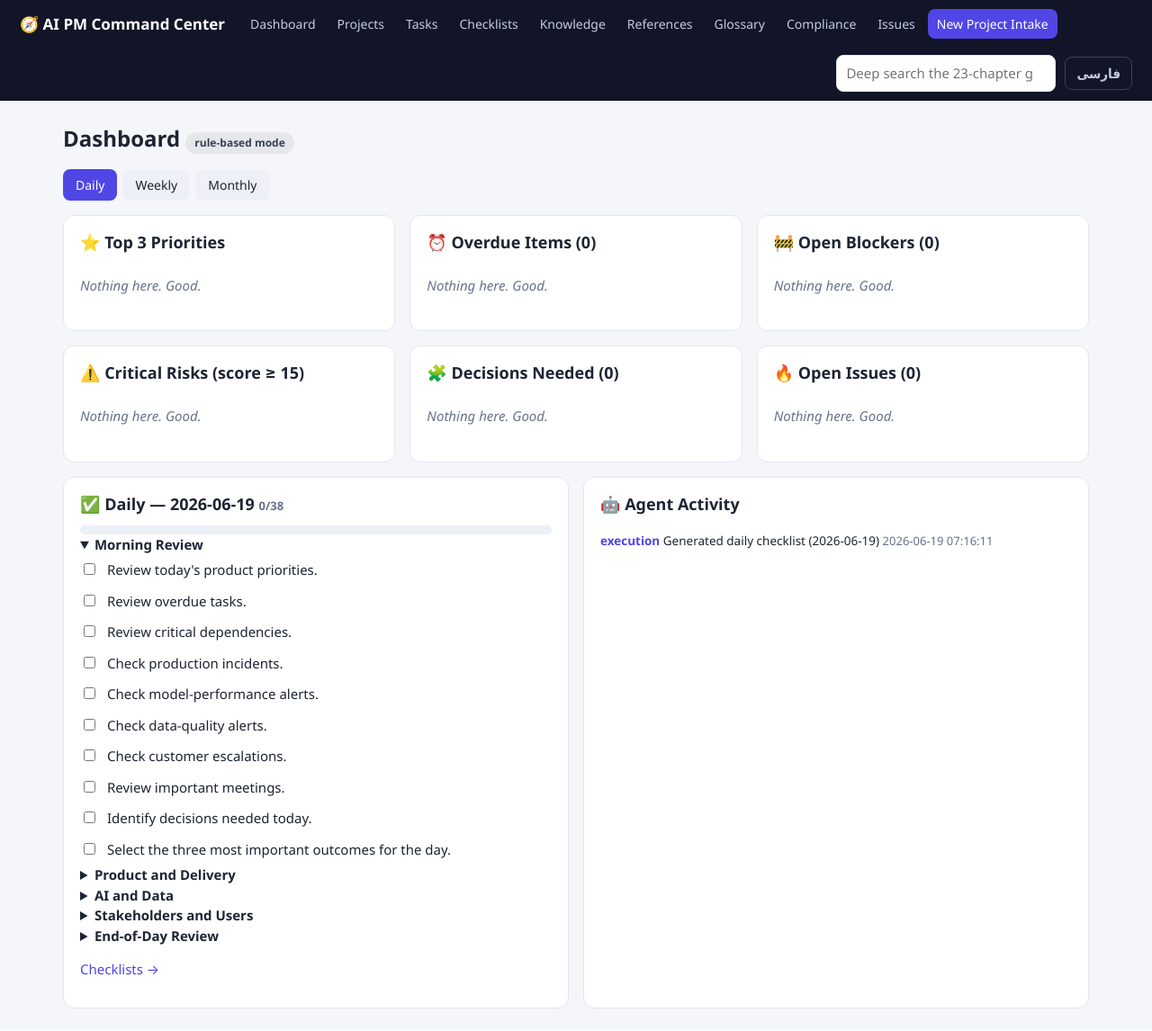
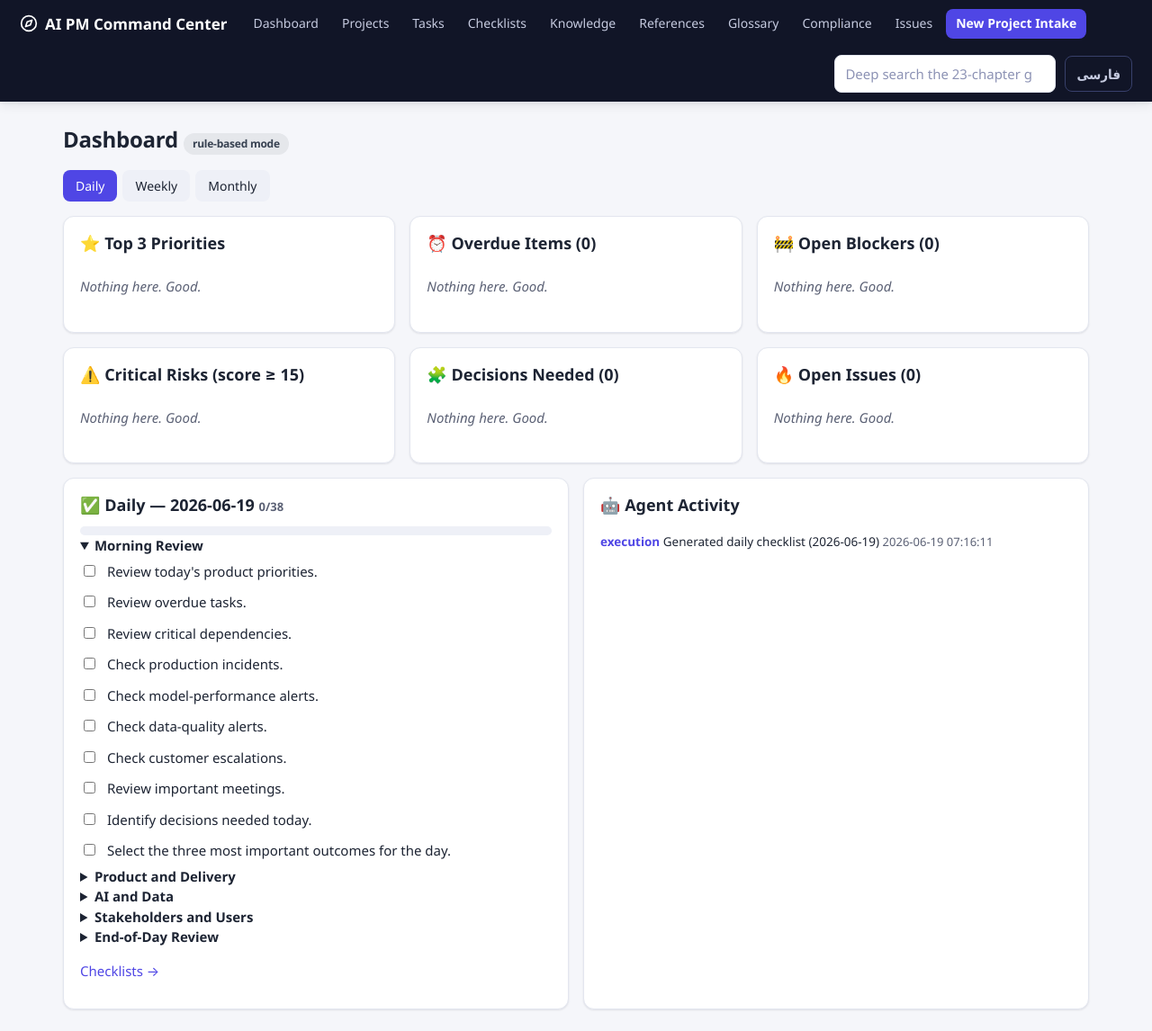
Before and after one commit to pejmannafezi/Product-manager-AI, a FastAPI app: page / in a window 1280 px wide. Shown: the whole page at 90% size. Before the commit the page ends 1121 px from the top, so only its background shows below. Run offline with FastAPI, Linux system fonts and the light colour scheme; data comes from the database, SQL or seed files in the repository; data that the repository does not hold is empty.

Commit message:
Improve UI accessibility, interaction polish, and visual hierarchy
Accessibility: add visible :focus-visible rings across links/buttons/inputs/
tabs/nav, a translated skip-to-main-content link, replace the emoji brand icon
with an inline SVG, darken muted text to meet WCAG AA contrast, and honor
prefers-reduced-motion.

Polish: shared 160ms transition token with hover/active states on buttons,
tabs, nav, and links; a two-step shadow/elevation scale (cards + topbar +
card-hover lift); tokenize repeated fills into --fill/--fill-hover; tabular
figures for tables, scores, and Gantt dates.

Adds UI-REVIEW.md documenting the review, fixes, verification, and next steps.
Pure CSS/markup; all pages render and the full suite passes (21).

Also gitignore locally-installed .claude/skills/ (personal tooling).

Co-Authored-By: Claude Opus 4.8 <noreply@anthropic.com>

```diff
--- a/app/static/css/app.css
+++ b/app/static/css/app.css
@@ -1,42 +1,71 @@
 :root {
-  --bg: #f5f6fa; --card: #ffffff; --ink: #1d2433; --muted: #69718a;
-  --line: #e3e6ef; --brand: #4f46e5; --brand-2: #7c3aed;
+  --bg: #f5f6fa; --card: #ffffff; --ink: #1d2433; --muted: #5b6175;
+  --line: #e3e6ef; --fill: #eef0f7; --fill-hover: #e2e6f1;
+  --brand: #4f46e5; --brand-ink: #4338ca; --brand-2: #7c3aed;
   --green: #15803d; --amber: #b45309; --red: #b91c1c;
-  --radius: 12px;
+  --radius: 12px; --radius-sm: 8px;
+  --shadow-sm: 0 1px 2px rgba(17, 21, 39, .06), 0 1px 3px rgba(17, 21, 39, .04);
+  --shadow-md: 0 4px 12px rgba(17, 21, 39, .08), 0 2px 4px rgba(17, 21, 39, .05);
+  --ring: 0 0 0 3px rgba(79, 70, 229, .35);
+  --ease: 160ms cubic-bezier(.4, 0, .2, 1);
 }
 * { box-sizing: border-box; }
 body {
   margin: 0; background: var(--bg); color: var(--ink);
   font-family: "Segoe UI", system-ui, -apple-system, "Vazirmatn", Tahoma, sans-serif;
   font-size: 15px; line-height: 1.5;
+  -webkit-font-smoothing: antialiased;
 }
-a { color: var(--brand); text-decoration: none; }
+a { color: var(--brand); text-decoration: none; transition: color var(--ease); }
 a:hover { text-decoration: underline; }
+
+/* visible keyboard focus on every interactive element */
+:focus-visible { outline: none; box-shadow: var(--ring); border-radius: var(--radius-sm); }
+a:focus-visible, .chapter-card:focus-visible { border-radius: var(--radius-sm); }
+
+/* keyboard skip-link (visually hidden until focused) */
+.skip-link {
+  position: absolute; left: 12px; top: -48px; z-index: 100;
+  background: var(--brand); color: #fff; padding: 9px 16px;
+  border-radius: var(--radius-sm); font-weight: 600;
+  transition: top var(--ease);
+}
+.skip-link:focus { top: 12px; text-decoration: none; }
 
 .topbar {
   display: flex; align-items: center; gap: 18px; flex-wrap: wrap;
   background: #111527; color: #fff; padding: 10px 22px;
-  position: sticky; top: 0; z-index: 10;
+  position: sticky; top: 0; z-index: 20;
+  box-shadow: var(--shadow-md);
 }
-.topbar .brand { color: #fff; font-weight: 700; font-size: 17px; }
+.topbar .brand { color: #fff; font-weight: 700; font-size: 17px; display: inline-flex; align-items: center; gap: 8px; }
+.topbar .brand svg { width: 20px; height: 20px; }
 .topbar nav { display: flex; gap: 4px; flex-wrap: wrap; }
 .topbar nav a {
-  color: #c6cbe0; padding: 6px 10px; border-radius: 8px; font-size: 14px;
+  color: #c6cbe0; padding: 8px 11px; border-radius: 8px; font-size: 14px; line-height: 1.2;
+  transition: background var(--ease), color var(--ease);
 }
 .topbar nav a:hover { background: #232946; color: #fff; text-decoration: none; }
-.topbar nav a.cta { background: var(--brand); color: #fff; }
+.topbar nav a.cta { background: var(--brand); color: #fff; font-weight: 600; }
+.topbar nav a.cta:hover { background: var(--brand-ink); }
+.topbar nav a:focus-visible { box-shadow: 0 0 0 3px rgba(198, 203, 224, .55); }
 .topbar-end { margin-inline-start: auto; display: flex; gap: 10px; align-items: center; }
 .inline-search input {
   background: #232946; border: 1px solid #38406b; color: #fff;
-  border-radius: 8px; padding: 6px 12px; min-width: 230px;
+  border-radius: 8px; padding: 8px 12px; min-width: 230px;
+  transition: border-color var(--ease);
 }
+.inline-search input::placeholder { color: #8d93b5; }
+.inline-search input:focus { border-color: var(--brand); }
 .lang-btn {
   background: transparent; color: #c6cbe0; border: 1px solid #38406b;
-  border-radius: 8px; padding: 6px 12px; cursor: pointer;
+  border-radius: 8px; padding: 8px 12px; cursor: pointer;
+  transition: background var(--ease), border-color var(--ease);
 }
+.lang-btn:hover { background: #232946; color: #fff; }
 
 main { max-width: 1180px; margin: 24px auto; padding: 0 20px; }
-h1 { font-size: 24px; margin: 8px 0 16px; }
+h1 { font-size: 24px; margin: 8px 0 16px; letter-spacing: -.01em; }
 h2 { font-size: 18px; margin: 18px 0 10px; }
 
 .grid { display: grid; gap: 16px; }
@@ -46,6 +75,7 @@ h2 { font-size: 18px; margin: 18px 0 10px; }
 .card {
   background: var(--card); border: 1px solid var(--line);
   border-radius: var(--radius); padding: 16px 18px;
+  box-shadow: var(--shadow-sm);
 }
 .card h2 { margin-top: 0; }
 .muted { color: var(--muted); font-size: 13px; }
@@ -67,6 +97,9 @@ h2 { font-size: 18px; margin: 18px 0 10px; }
 table { width: 100%; border-collapse: collapse; }
 th, td { text-align: start; padding: 8px 10px; border-bottom: 1px solid var(--line); vertical-align: top; }
 th { font-size: 12px; text-transform: uppercase; letter-spacing: .04em; color: var(--muted); }
+td { font-variant-numeric: tabular-nums; }
+tbody tr { transition: background var(--ease); }
+tbody tr:hover { background: var(--fill); }
 
 ul.clean { list-style: none; margin: 0; padding: 0; }
 ul.clean li { padding: 7px 0; border-bottom: 1px solid var(--line); }
@@ -75,26 +108,40 @@ ul.clean li:last-child { border-bottom: none; }
 form.stack { display: grid; gap: 10px; max-width: 640px; }
 form.stack label { font-weight: 600; font-size: 13px; }
 input[type=text], input[type=date], input[type=search], select, textarea {
-  width: 100%; padding: 8px 10px; border: 1px solid var(--line);
-  border-radius: 8px; font: inherit; background: #fff;
+  width: 100%; padding: 9px 11px; border: 1px solid var(--line);
+  border-radius: 8px; font: inherit; background: #fff; color: var(--ink);
+  transition: border-color var(--ease), box-shadow var(--ease);
+}
+input[type=text]:focus, input[type=date]:focus, input[type=search]:focus, select:focus, textarea:focus {
+  outline: none; border-color: var(--brand); box-shadow: var(--ring);
 }
 textarea { min-height: 90px; }
 button, .btn {
   background: var(--brand); color: #fff; border: none; border-radius: 8px;
   padding: 9px 16px; font: inherit; font-weight: 600; cursor: pointer;
+  touch-action: manipulation;
+  transition: background var(--ease), transform var(--ease), box-shadow var(--ease);
 }
-button.secondary, .btn.secondary { background: #eef0f7; color: var(--ink); }
+button:hover, .btn:hover { background: var(--brand-ink); }
+button:active, .btn:active { transform: translateY(1px); }
+button.secondary, .btn.secondary { background: var(--fill); color: var(--ink); }
+button.secondary:hover, .btn.secondary:hover { background: var(--fill-hover); }
 button.danger { background: var(--red); }
+button.danger:hover { background: #991b1b; }
 button:disabled { opacity: .5; cursor: not-allowed; }
+button:disabled:hover { background: var(--brand); }
 
 .tabs { display: flex; gap: 6px; flex-wrap: wrap; margin-bottom: 16px; }
 .tabs a {
-  padding: 7px 14px; border-radius: 8px; background: #eef0f7; color: var(--ink); font-size: 14px;
+  padding: 7px 14px; border-radius: 8px; background: var(--fill); color: var(--ink); font-size: 14px;
+  transition: background var(--ease), color var(--ease);
 }
+.tabs a:hover { background: var(--fill-hover); text-decoration: none; }
 .tabs a.active { background: var(--brand); color: #fff; }
+.tabs a.active:hover { background: var(--brand-ink); }
 
-.progressbar { background: #eef0f7; border-radius: 999px; height: 10px; overflow: hidden; }
-.progressbar > div { background: linear-gradient(90deg, var(--brand), var(--brand-2)); height: 100%; }
+.progressbar { background: var(--fill); border-radius: 999px; height: 10px; overflow: hidden; }
+.progressbar > div { background: linear-gradient(90deg, var(--brand), var(--brand-2)); height: 100%; transition: width var(--ease); }
 
 .check-item { display: flex; align-items: flex-start; gap: 10px; padding: 6px 0; }
 .check-item input { margin-top: 4px; }
@@ -102,6 +149,7 @@ button:disabled { opacity: .5; cursor: not-allowed; }
 
 .score-ring {
   font-size: 42px; font-weight: 800; display: flex; align-items: baseline; gap: 6px;
+  font-variant-numeric: tabular-nums;
 }
 .score-ring small { font-size: 15px; color: var(--muted); font-weight: 400; }
 
@@ -117,8 +165,8 @@ mark { background: #fde68a; padding: 0 2px; border-radius: 3px; }
 .feed .agent-knowledge { color: var(--green); }
 .feed .agent-execution { color: var(--brand); }
 
-.chapter-card { display: block; color: inherit; }
-.chapter-card:hover { text-decoration: none; border-color: var(--brand); }
+.chapter-card { display: block; color: inherit; transition: border-color var(--ease), box-shadow var(--ease), transform var(--ease); }
+.chapter-card:hover { text-decoration: none; border-color: var(--brand); box-shadow: var(--shadow-md); transform: translateY(-2px); }
 .chapter-num { color: var(--brand); font-weight: 800; font-size: 13px; }
 
 .flash-error {
@@ -130,7 +178,7 @@ details summary { cursor: pointer; font-weight: 600; }
 /* ---- progress summary ---- */
 .progressbar > span { display: block; background: linear-gradient(90deg, var(--brand), var(--brand-2)); height: 100%; }
 .progress-summary { margin: 10px 0 4px; }
-.progress-stats { font-size: 13px; color: var(--muted); margin-top: 6px; }
+.progress-stats { font-size: 13px; color: var(--muted); margin-top: 6px; font-variant-numeric: tabular-nums; }
 .danger { color: var(--red); }
 
 /* ---- checklist carried-forward ---- */
@@ -145,14 +193,14 @@ details summary { cursor: pointer; font-weight: 600; }
   color: var(--muted); margin: 14px 0 6px; }
 .gantt-row { display: grid; grid-template-columns: 180px 1fr 92px; align-items: center; gap: 10px; padding: 3px 0; }
 .gantt-label { font-size: 13px; overflow: hidden; text-overflow: ellipsis; white-space: nowrap; }
-.gantt-track { position: relative; height: 16px; background: #eef0f7; border-radius: 999px; }
+.gantt-track { position: relative; height: 16px; background: var(--fill); border-radius: 999px; }
 .gantt-bar { position: absolute; top: 0; height: 16px; min-width: 6px; border-radius: 999px; opacity: .92; }
 .gantt-bar.milestone   { background: var(--brand-2); }
 .gantt-bar.deliverable { background: var(--green); }
 .gantt-bar.task        { background: var(--brand); }
 .gantt-bar.critical    { background: var(--red); box-shadow: 0 0 0 2px #fecaca; }
 .gantt-bar.is-done     { opacity: .45; }
-.gantt-due { font-size: 12px; color: var(--muted); text-align: end; }
+.gantt-due { font-size: 12px; color: var(--muted); text-align: end; font-variant-numeric: tabular-nums; }
 .gantt-today { position: absolute; top: 22px; bottom: 0; width: 2px; background: var(--amber); z-index: 2; }
 .gantt-legend { display: flex; flex-wrap: wrap; gap: 14px; align-items: center; margin-top: 14px; font-size: 12px; }
 .gantt-legend .dot { display: inline-block; width: 12px; height: 12px; border-radius: 4px; margin-inline-end: 5px; vertical-align: -1px; }
@@ -161,3 +209,10 @@ details summary { cursor: pointer; font-weight: 600; }
 .gantt-legend .dot.task { background: var(--brand); }
 .gantt-legend .dot.critical { background: var(--red); }
 html[dir="rtl"] .gantt-bar { left: auto; }
+
+/* respect users who prefer reduced motion */
+@media (prefers-reduced-motion: reduce) {
+  * { animation-duration: .01ms !important; animation-iteration-count: 1 !important;
+      transition-duration: .01ms !important; scroll-behavior: auto !important; }
+  .chapter-card:hover { transform: none; }
+}
--- a/app/templates/base.html
+++ b/app/templates/base.html
@@ -8,8 +8,16 @@
   {% if lang == 'fa' %}<link rel="stylesheet" href="/static/css/rtl.css">{% endif %}
 </head>
 <body>
+<a class="skip-link" href="#main">{{ t('a11y.skip') }}</a>
 <header class="topbar">
-  <a class="brand" href="/">🧭 {{ t('app.title') }}</a>
+  <a class="brand" href="/">
+    <svg viewBox="0 0 24 24" fill="none" stroke="currentColor" stroke-width="2"
+         stroke-linecap="round" stroke-linejoin="round" aria-hidden="true">
+      <circle cx="12" cy="12" r="10"></circle>
+      <polygon points="16.24 7.76 14.12 14.12 7.76 16.24 9.88 9.88 16.24 7.76"></polygon>
+    </svg>
+    <span>{{ t('app.title') }}</span>
+  </a>
   <nav>
     <a href="/">{{ t('nav.dashboard') }}</a>
     <a href="/projects">{{ t('nav.projects') }}</a>
@@ -31,7 +39,7 @@
     </form>
   </div>
 </header>
-<main>
+<main id="main">
 {% block content %}{% endblock %}
 </main>
 <script src="/static/js/app.js"></script>
--- a/app/translations/en.json
+++ b/app/translations/en.json
@@ -1,5 +1,6 @@
 {
   "app.title": "AI PM Command Center",
+  "a11y.skip": "Skip to main content",
   "nav.dashboard": "Dashboard",
   "nav.projects": "Projects",
   "nav.tasks": "Tasks",
--- a/app/translations/fa.json
+++ b/app/translations/fa.json
@@ -1,5 +1,6 @@
 {
   "app.title": "مرکز فرماندهی مدیر محصول هوش مصنوعی",
+  "a11y.skip": "رفتن به محتوای اصلی",
   "nav.dashboard": "داشبورد",
   "nav.projects": "پروژه‌ها",
   "nav.tasks": "وظایف",
```
Also changed, not shown: UI-REVIEW.md (added, +90 -0 lines), 1 other file.
